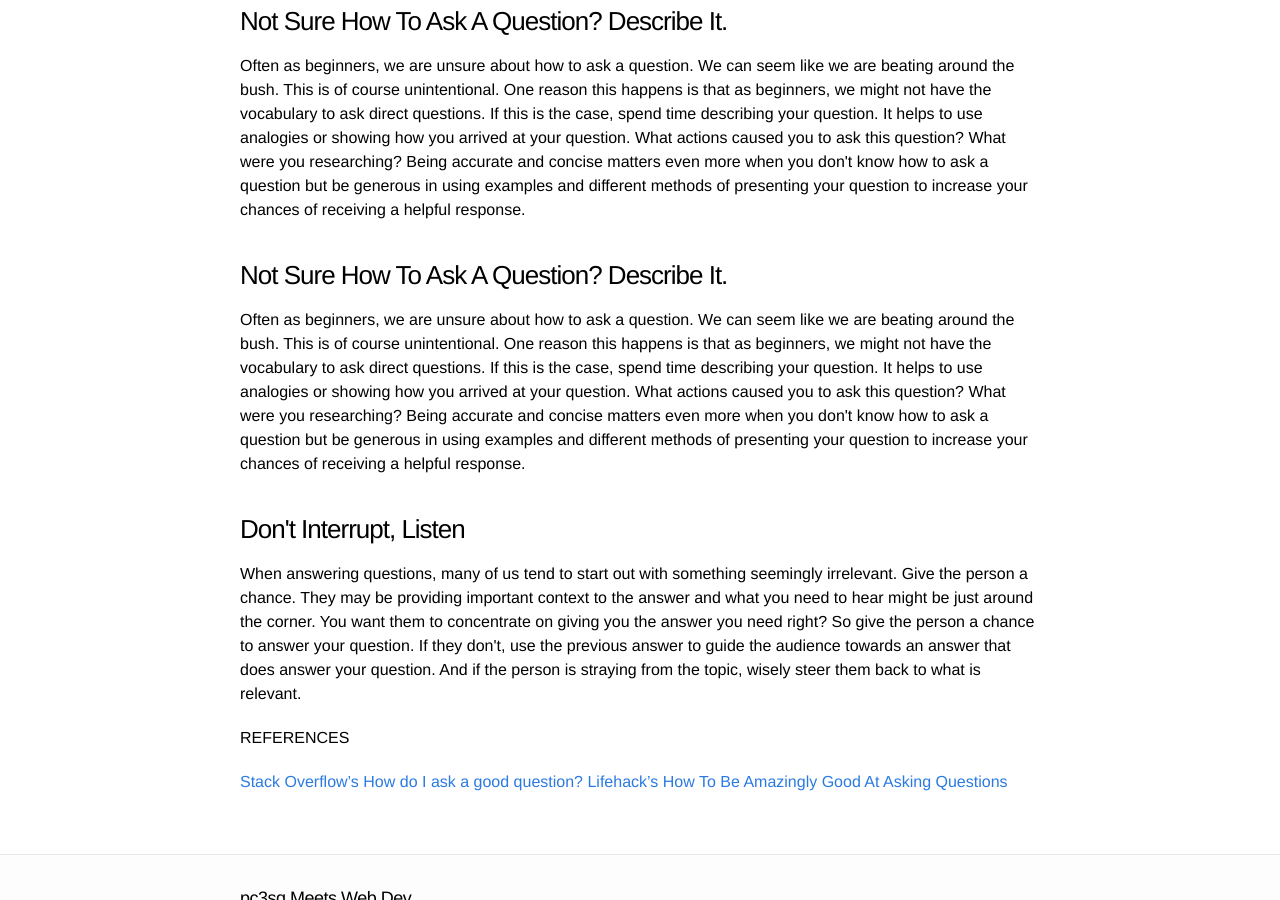
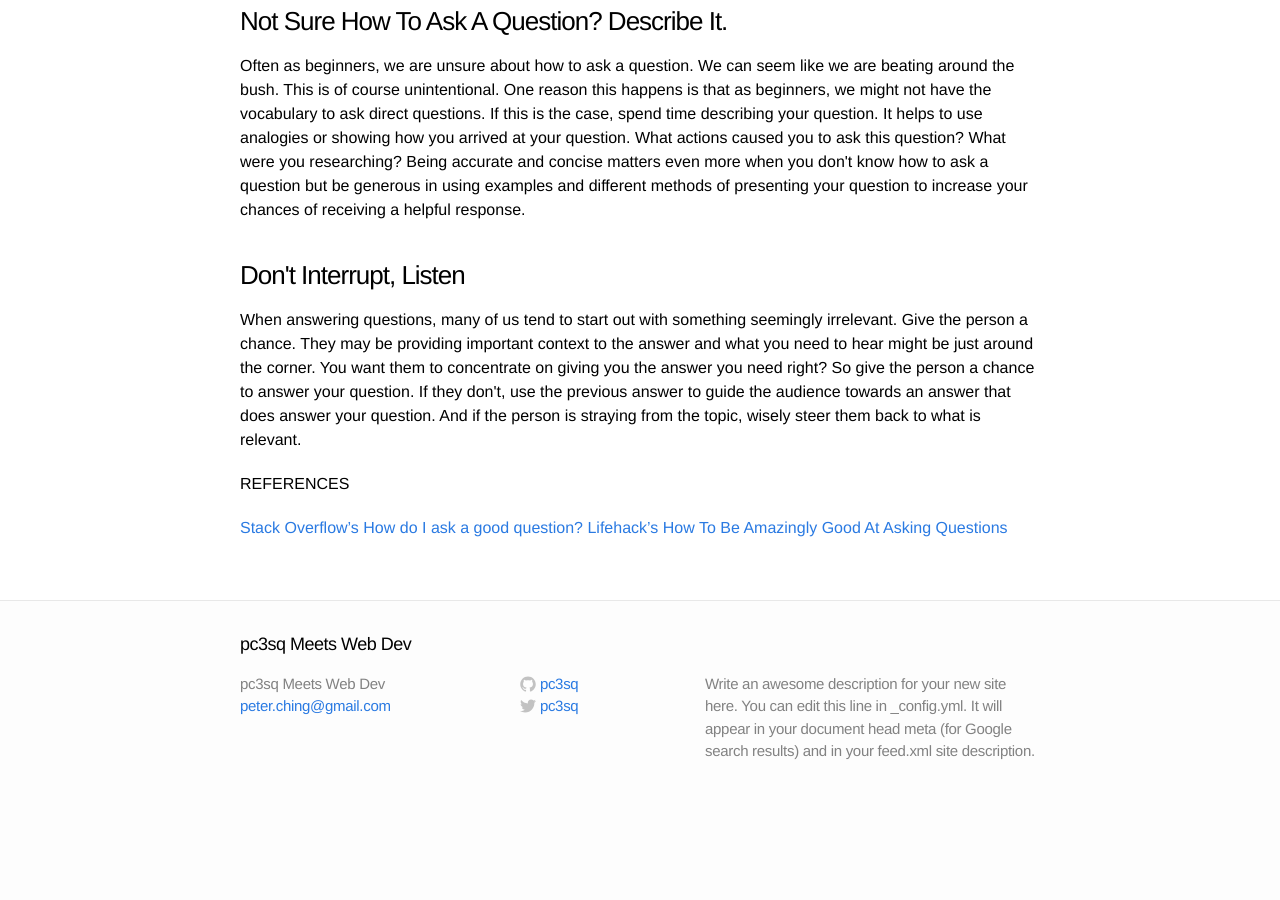
Before and after one commit to pc3sq/pc3sq.github.io, a Jekyll site: the page built from _posts/2014-08-03-how-to-ask-questions.md, in a window 1280 px wide and 900 px high, scrolled down 760 px. Built offline with Jekyll 4.4.1, drawn with Linux system fonts in a browser that asks for light colours; after the commit the page ends 1568 px from its top, so only the background shows below that.

Commit message:
Deleted redundant paragraph in latest post. Properly tabbed html.

```diff
--- a/_posts/2014-08-03-how-to-ask-questions.md
+++ b/_posts/2014-08-03-how-to-ask-questions.md
@@ -32,16 +32,12 @@ tags: week9
 		</p>
 	</article>
 	<article>
-	<h3>Not Sure How To Ask A Question? Describe It.</h3>
-	<p>
-		Often as beginners, we are unsure about how to ask a question. We can seem like we are beating around the bush. This is of course unintentional. One reason this happens is that as beginners, we might not have the vocabulary to ask direct questions. If this is the case, spend time describing your question. It helps to use analogies or showing how you arrived at your question. What actions caused you to ask this question? What were you researching? Being accurate and concise matters even more when you don't know how to ask a question but be generous in using examples and different methods of presenting your question to increase your chances of receiving a helpful response.
-	</p>
 	</article>
 	<article>
-	<h3>Don't Interrupt, Listen</h3>
-	<p>
-		When answering questions, many of us tend to start out with something seemingly irrelevant. Give the person a chance. They may be providing important context to the answer and what you need to hear might be just around the corner. You want them to concentrate on giving you the answer you need right? So give the person a chance to answer your question. If they don't, use the previous answer to guide the audience towards an answer that does answer your question. And if the person is straying from the topic, wisely steer them back to what is relevant.
-	</p>
+		<h3>Don't Interrupt, Listen</h3>
+		<p>
+			When answering questions, many of us tend to start out with something seemingly irrelevant. Give the person a chance. They may be providing important context to the answer and what you need to hear might be just around the corner. You want them to concentrate on giving you the answer you need right? So give the person a chance to answer your question. If they don't, use the previous answer to guide the audience towards an answer that does answer your question. And if the person is straying from the topic, wisely steer them back to what is relevant.
+		</p>
 	</article>
 </section>
 
```
